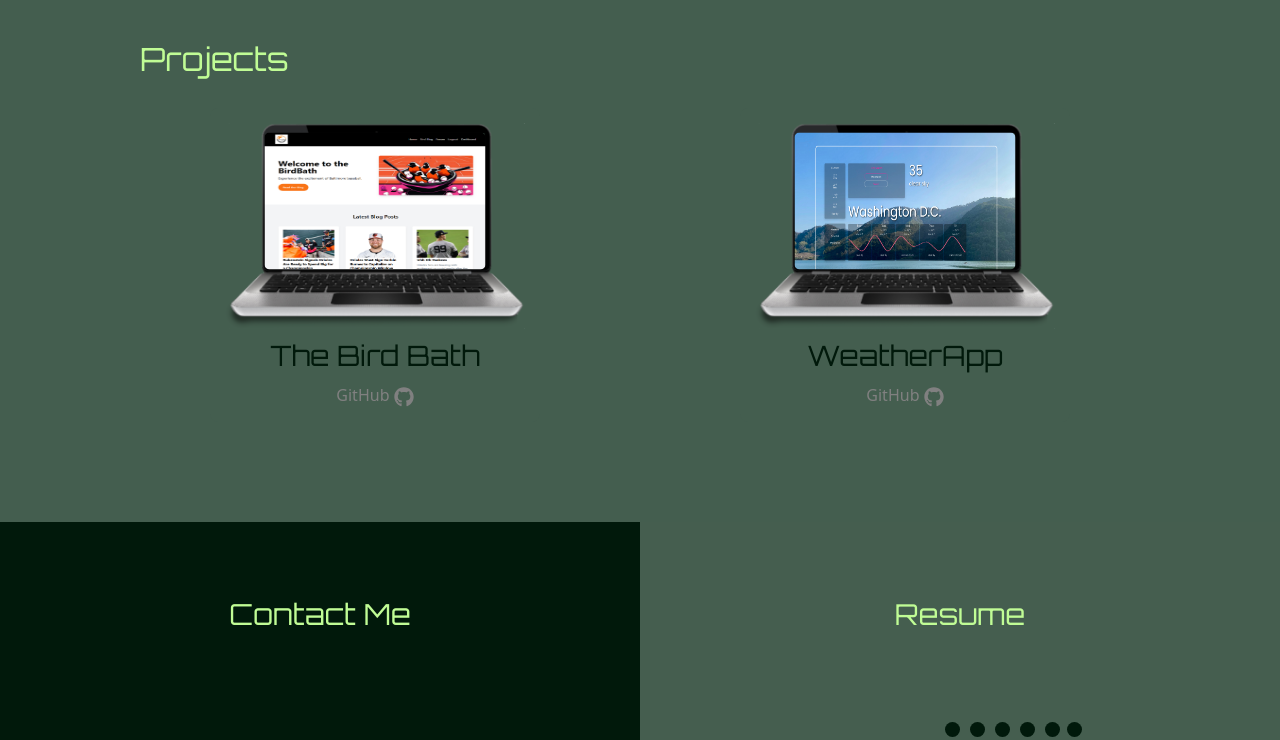
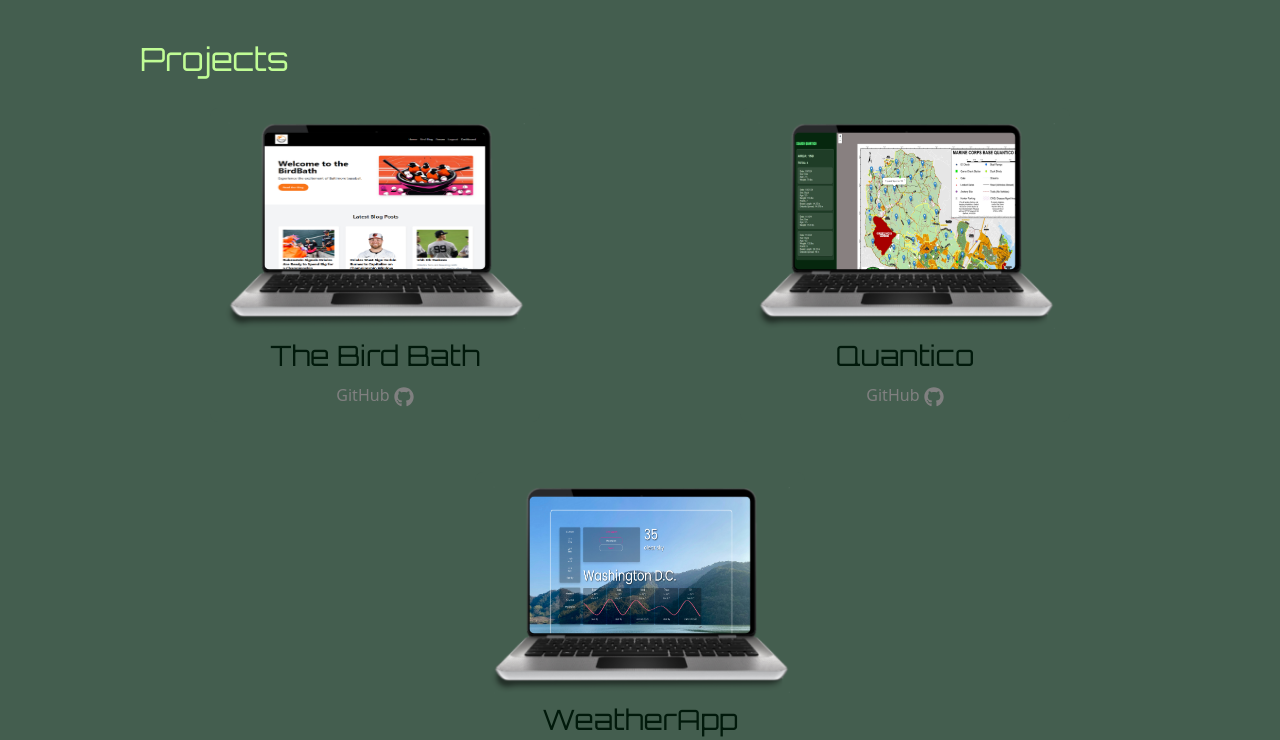
Before and after one commit to S-Bolt/ReactPortfolio, a React (Vite) app: page / in a window 1280 px wide. Shown: the part 1660-2400 px from the top of the page. Built offline with nearby package versions, Linux system fonts and the light colour scheme.

Commit message:
new project

```diff
--- a/src/pages/Portfolio.jsx
+++ b/src/pages/Portfolio.jsx
@@ -12,6 +12,12 @@ function Portfolio() {
         deployedLink: 'https://thebirdbath-frontend.onrender.com/',
         githubLink: 'https://github.com/S-Bolt/Orioles',
 
+    },
+    {
+        title: 'Quantico',
+        image: '/QuanticoWebsite.png',
+        deployedLink: 'https://quanticoharvest.onrender.com/',
+        githubLink: 'https://github.com/S-Bolt/quanticoHarvest',
     },
     {
         title: 'WeatherApp',
```
Also changed, not shown: public/QuanticoWebsite.png (added).
